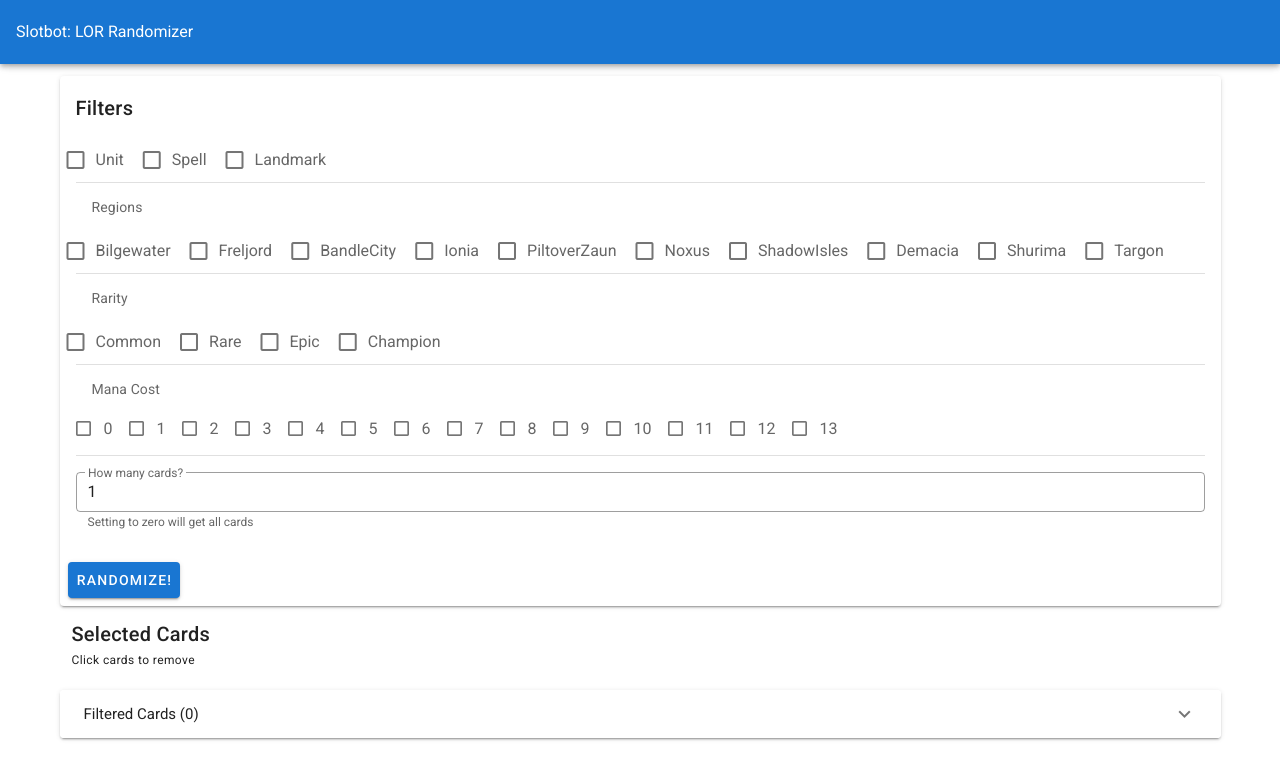
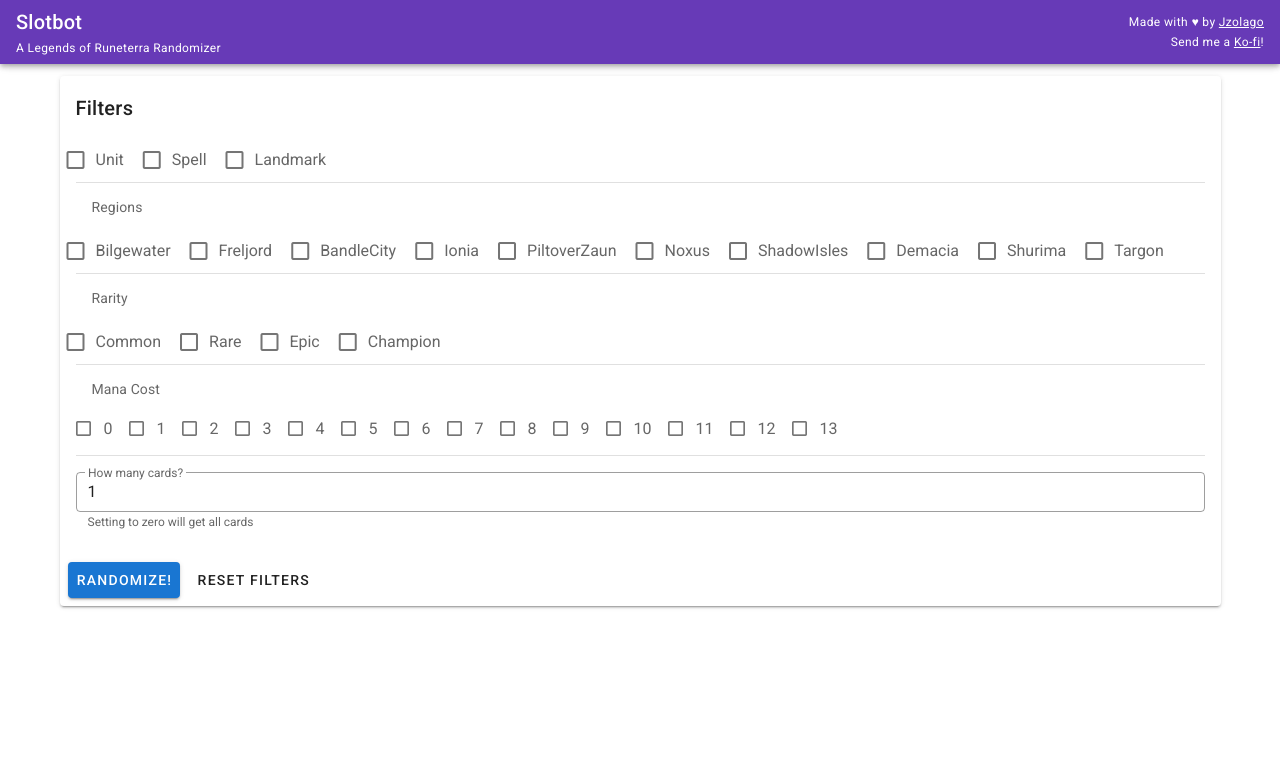
Before and after one commit to mccabiles/runeterra-slotbot, a Vue app: page / in a window 1280 px wide. Shown: the top 780 px of the page. Built offline with nearby package versions, Linux system fonts and the light colour scheme.

Commit message:
feat: loading state, ko-fi link

```diff
--- a/src/App.vue
+++ b/src/App.vue
@@ -1,7 +1,20 @@
 <template>
   <v-app dark>
-    <v-app-bar app color="primary" dark>
-      Slotbot: LOR Randomizer
+    <v-app-bar app color="deep-purple darken" dark>
+      <div>
+        <div class="text-h6">Slotbot</div>
+        <div class="text-caption"> A Legends of Runeterra Randomizer </div>
+      </div>
+      <v-spacer />
+      <div class="text-caption text-right">
+        <div>
+          Made with ♥ by
+          <a class="white--text" href="https://twitter.com/Jzolago">Jzolago</a>
+        </div>
+        <div>
+          Send me a <a class="white--text" href="https://ko-fi.com/jzolago">Ko-fi</a>!
+        </div>
+      </div>
     </v-app-bar>
 
     <v-main dark>
@@ -70,15 +83,27 @@
             <v-btn color="primary" @click="getRandomCards">
               Randomize!
             </v-btn>
+            <v-btn color="gray" text @click="reset">
+              Reset Filters
+            </v-btn>
           </v-card-actions>
         </v-card>
-        <v-container class="mb-8">
+
+        <div v-if="loading" class="d-flex justify-center my-8">
+          <div class="d-flex flex-column align-center">
+            <v-progress-circular indeterminate :size="50" color="primary" />
+            <div class="text-body-2"> Randomizing... </div>
+          </div>
+        </div>
+
+        <template v-else>
+          <v-container class="mb-8" v-if="pickedCards.length">
             <div class="text-h6">Selected Cards</div>
             <div class="text-caption">Click cards to remove</div>
             <card-grid :cards="pickedCards" @click="deselectCard" />
           </v-container>
 
-        <v-expansion-panels>
+          <v-expansion-panels v-if="filteredCards.length">
             <v-expansion-panel>
               <v-expansion-panel-header>
                 Filtered Cards ({{ filteredCards.length }})
@@ -88,6 +113,7 @@
               </v-expansion-panel-content>
             </v-expansion-panel>
           </v-expansion-panels>
+        </template>
       </v-container>
     </v-main>
   </v-app>
@@ -103,6 +129,7 @@
     CardGrid,
   },
   data: () => ({
+    loading: false,
     options: {
       regions: [
         "Bilgewater",
@@ -130,6 +157,8 @@
 
   methods: {
     getRandomCards() {
+      this.loading = true;
+      setTimeout(() => { this.loading = false }, 3000);
       const filtered = filterCards({
         regions: this.regions,
         types: this.types,
@@ -149,6 +178,12 @@
     selectCard(index) {
       this.pickedCards.push(this.filteredCards[index]);
     },
+    reset() {
+      this.regions = Object.assign({}, {});
+      this.mana = Object.assign({}, {});
+      this.types = Object.assign({}, {});
+      this.rarities = Object.assign({}, {});
+    }
   },
 };
 </script>
```
Lines whose indentation alone changed are shown as unchanged.
